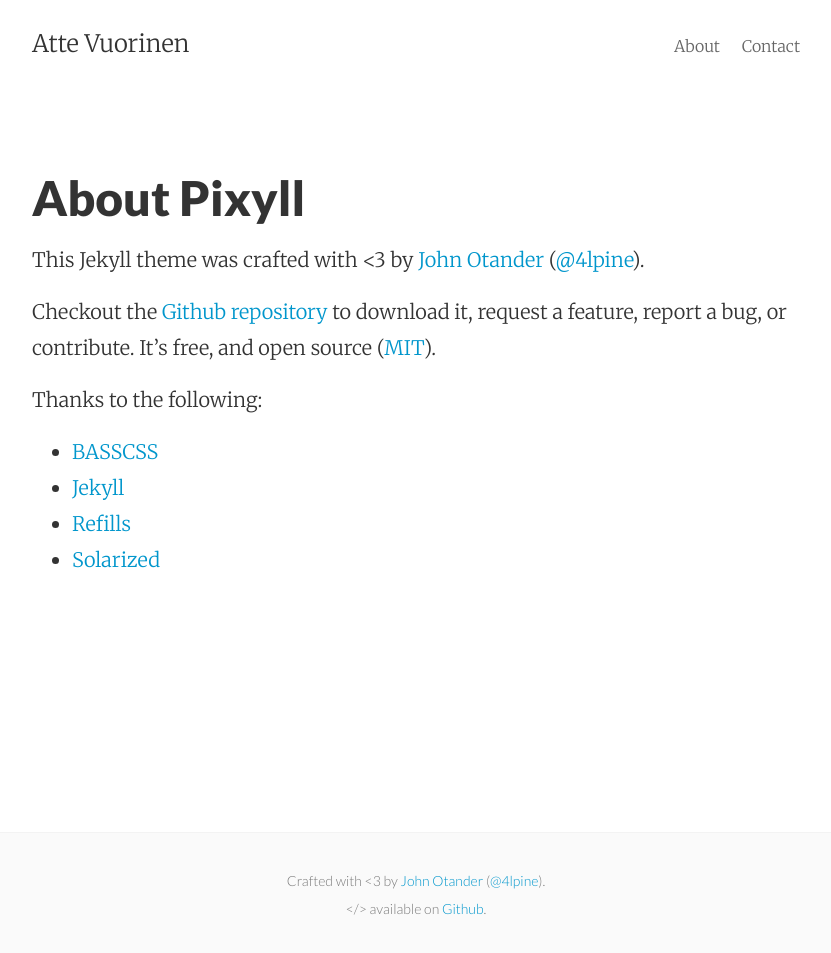
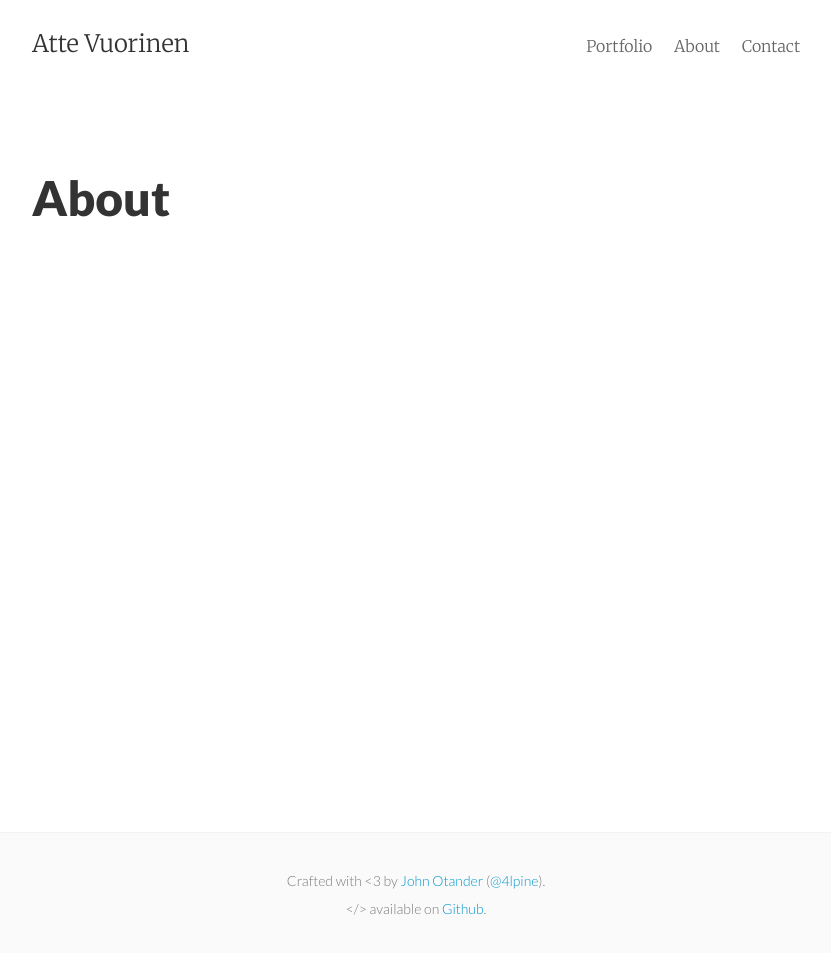
Before and after one commit to avuorinen/avuorinen.github.io, a Jekyll site: the page built from about.md, in a window 1280 px wide. Shown: the whole page, without its empty margins (224-1055 px from the left). Built offline with Jekyll 4.4.1, drawn with Linux system fonts in a browser that asks for light colours.

Commit message:
Added portfolio.html file. Updated navigation, about.md and contact.html.

```diff
--- a/_includes/navigation.html
+++ b/_includes/navigation.html
@@ -1,2 +1,3 @@
+<a href="{{ site.baseurl }}/portfolio/">Portfolio</a>
 <a href="{{ site.baseurl }}/about/">About</a>
 <a href="{{ site.baseurl }}/contact/">Contact</a>
--- a/about.md
+++ b/about.md
@@ -1,19 +1,5 @@
 ---
 layout: page
-title: About Pixyll
+title: About
 permalink: /about/
 ---
-
-This Jekyll theme was crafted with <3 by [John Otander](http://johnotander.com)
-([@4lpine](https://twitter.com/4lpine)).
-
-Checkout the [Github repository](https://github.com/johnotander/pixyll) to download it,
-request a feature, report a bug, or contribute. It's free, and open source
-([MIT](http://opensource.org/licenses/MIT)).
-
-Thanks to the following:
-
-* [BASSCSS](http://basscss.com)
-* [Jekyll](http://jekyllrb.com)
-* [Refills](http://refills.bourbon.io/)
-* [Solarized](http://ethanschoonover.com/solarized)
--- a/contact.html
+++ b/contact.html
@@ -1,13 +1,13 @@
 ---
 layout: page
-title: Say Hello
+title: Take contact
 permalink: /contact/
 ---
 
 <div class="py2">
-  <form action="https://forms.brace.io/johnotander@icloud.com" method="POST" class="form-stacked form-light">
+  <form action="https://forms.brace.io/{{ site.email }}" method="POST" class="form-stacked form-light">
     <input type="text" name="email" class="input mobile-block" placeholder="Email Address">
     <textarea type="text" name="content" class="input mobile-block" rows="5" placeholder="What would you like to say?"></textarea>
-    <input type="submit" class="button button-blue button-big mobile-block" value="Say Hello">
+    <input type="submit" class="button button-blue button-big mobile-block" value="Send">
   </form>
 </div>
--- /dev/null
+++ b/portfolio.html
@@ -0,0 +1,5 @@
+---
+layout: page
+title: My Portfolio
+permalink: /portfolio/
+---
```
